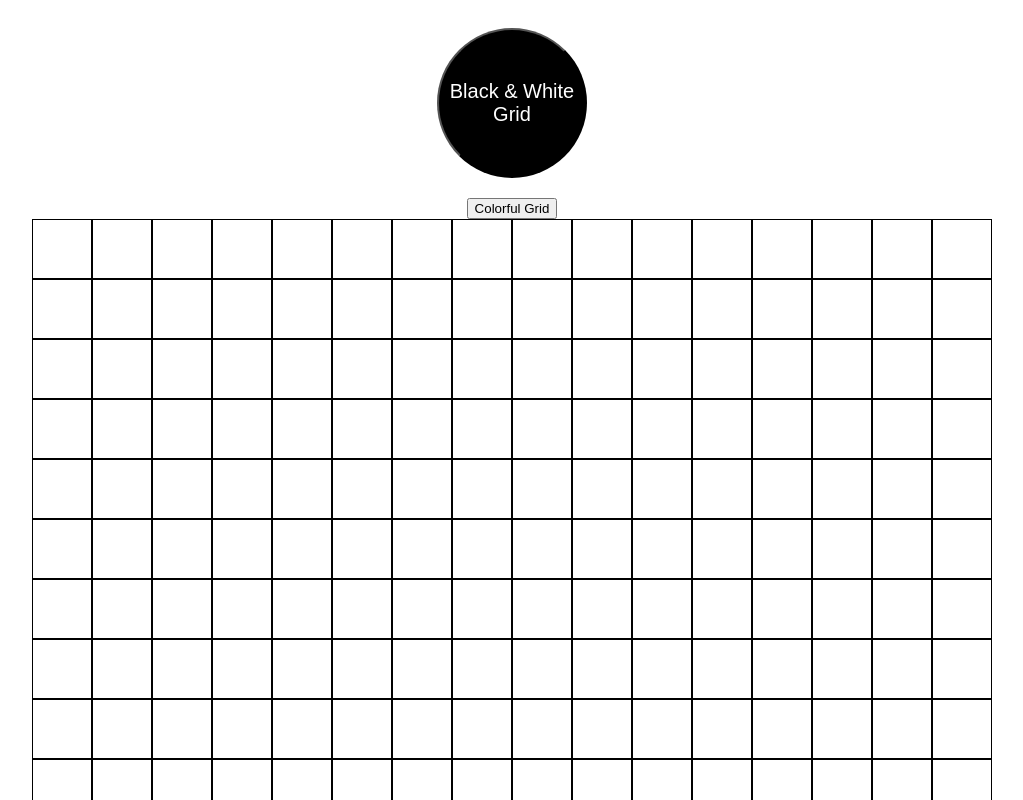
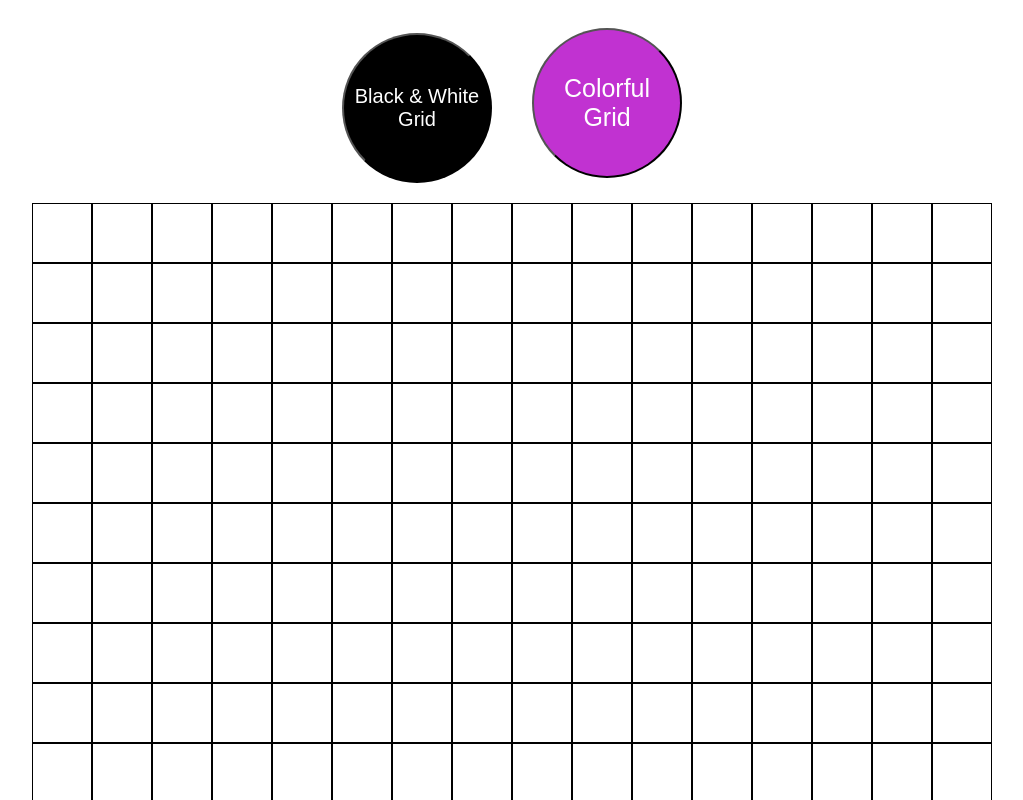
Before and after one commit to StathisPlakakis/Etch-a-Sketch, a plain HTML site: page index.html in a window 1280 px wide. Shown: the top 800 px of the page, without its empty margins (128-1151 px from the left). Drawn offline with Linux system fonts and the light colour scheme.

Commit message:
Add functionality to the new button
Creates a new grid, with mouseover event that gives random colors

```diff
--- a/index.html
+++ b/index.html
@@ -7,9 +7,8 @@
     <link rel="stylesheet" href="style.css">
 </head>
 <body>
-    <div class="container">
-
-    </div>
+    <div class="btns"></div>
+    <div class="container"></div>
     <script src="javascript.js"></script>
 </body>
 </html>
--- a/javascript.js
+++ b/javascript.js
@@ -1,4 +1,5 @@
 let x = 960;
+const btns = document.querySelector(".btns");
 const container = document.querySelector(".container");
 container.style.height = `${x}px`;
 container.style.width = `${x}px`;
@@ -8,7 +9,7 @@ createGrid(16);
 const button = document.createElement('button');
 button.textContent = "Black & White Grid";
 button.classList.add("btn");
-document.body.insertBefore(button, container);
+btns.appendChild(button);
 button.addEventListener('click', () => {
     let newGrid = parseInt(prompt('Choose the number of squares per side for the new grid.'))
 
@@ -29,8 +30,8 @@ button.addEventListener('click', () => {
 
 const button2 = document.createElement('button');
 button2.textContent = "Colorful Grid";
-button.classList.add("btn2");
-document.body.insertBefore(button2, container);
+button2.classList.add("btn2");
+btns.appendChild(button2);
 button2.addEventListener('click', () => {
     let newGrid2 = parseInt(prompt('Choose the number of squares per side for the new grid.'))
 
@@ -45,11 +46,11 @@ button2.addEventListener('click', () => {
         container.removeChild(container.firstChild);
     }
 
-    createGrid(newGrid2);
+    createGrid(newGrid2, false);
 
 });
 
-function createGrid(n) {
+function createGrid(n, c=true) {
     for (let j = 0; j < n; j++) {
         const div = document.createElement("div");
         div.classList.add("grid");
@@ -68,6 +69,7 @@ function createGrid(n) {
     }
 
     const squares = document.querySelectorAll('.square');
+    if (c === true) {
         squares.forEach((square) => {
             square.addEventListener('mouseover', () => {
                 let alpha = parseFloat(square.style.backgroundColor.split(",")[3]);
@@ -80,4 +82,14 @@ function createGrid(n) {
 
             })
     })
+    }else if (c === false) {
+        squares.forEach((square) => {
+            square.addEventListener('mouseover', () => {
+                const r = Math.floor(Math.random() * (255 - 0 + 1));
+                const g = Math.floor(Math.random() * (255 - 0 + 1));
+                const b = Math.floor(Math.random() * (255 - 0 + 1));
+                square.style.backgroundColor = `rgb(${r}, ${g}, ${b})`;
+            })
+        })
     }
+}
--- a/style.css
+++ b/style.css
@@ -20,3 +20,14 @@ body {
     height: 150px;
     font-size: 20px;
 }
+
+.btn2{
+    margin: 20px;
+    padding: 10px;
+    background-color: rgb(193, 50, 209);
+    color: white;
+    border-radius: 100%;
+    width: 150px;
+    height: 150px;
+    font-size: 25px;
+}
```
Lines whose indentation alone changed are shown as unchanged.
